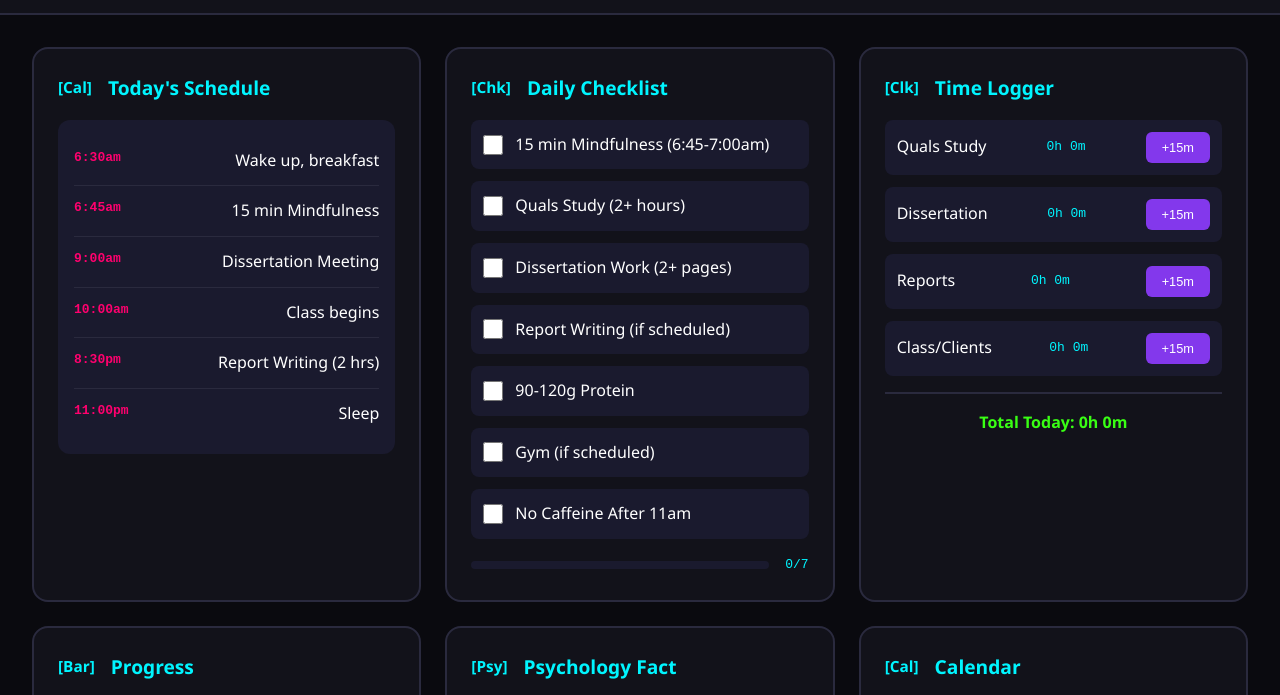
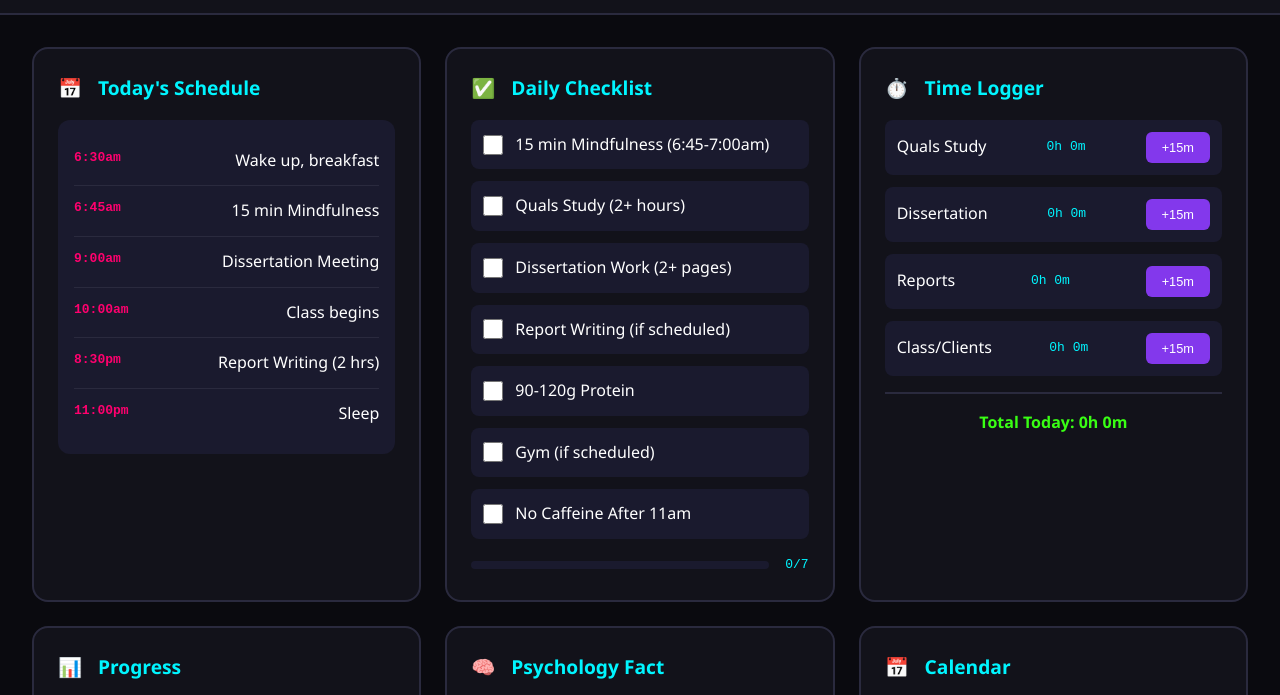
Before and after one commit to destyneeassistant-png/thenest, a plain HTML site: page dashboard.html in a window 1280 px wide. Shown: the part 58-753 px from the top of the page. Drawn offline with Linux system fonts and the light colour scheme.

Commit message:
Replace text icons with Unicode emojis for cross-platform support

```diff
--- a/styles.css
+++ b/styles.css
@@ -50,20 +50,19 @@ body {
     padding: 2rem;
 }
 
-/* Icon replacements for desktop compatibility */
-.icon-calendar::before { content: "[Cal]"; }
-.icon-check::before { content: "[Chk]"; }
-.icon-clock::before { content: "[Clk]"; }
-.icon-chart::before { content: "[Bar]"; }
-.icon-brain::before { content: "[Psy]"; }
-.icon-bolt::before { content: "[Act]"; }
-.icon-quiz::before { content: "[Qz]"; }
+/* Widget icons using Unicode emojis - widely supported */
+.icon-calendar::before { content: "📅"; }
+.icon-check::before { content: "✅"; }
+.icon-clock::before { content: "⏱️"; }
+.icon-chart::before { content: "📊"; }
+.icon-brain::before { content: "🧠"; }
+.icon-bolt::before { content: "⚡"; }
+.icon-quiz::before { content: "📝"; }
 
 .icon-calendar, .icon-check, .icon-clock, .icon-chart,
 .icon-brain, .icon-bolt, .icon-quiz {
-    color: var(--neon-blue);
-    font-size: 0.8em;
     margin-right: 0.5rem;
+    font-size: 1em;
 }
 
 .owl-icon-small {
```
